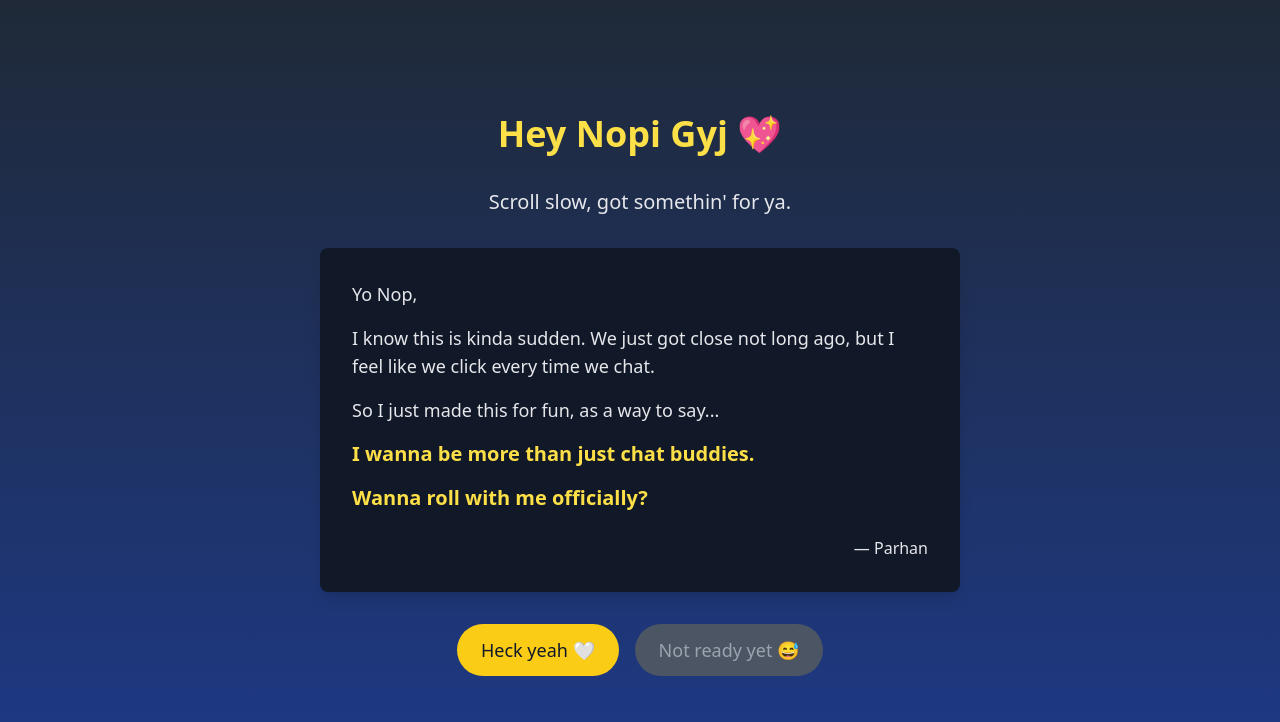
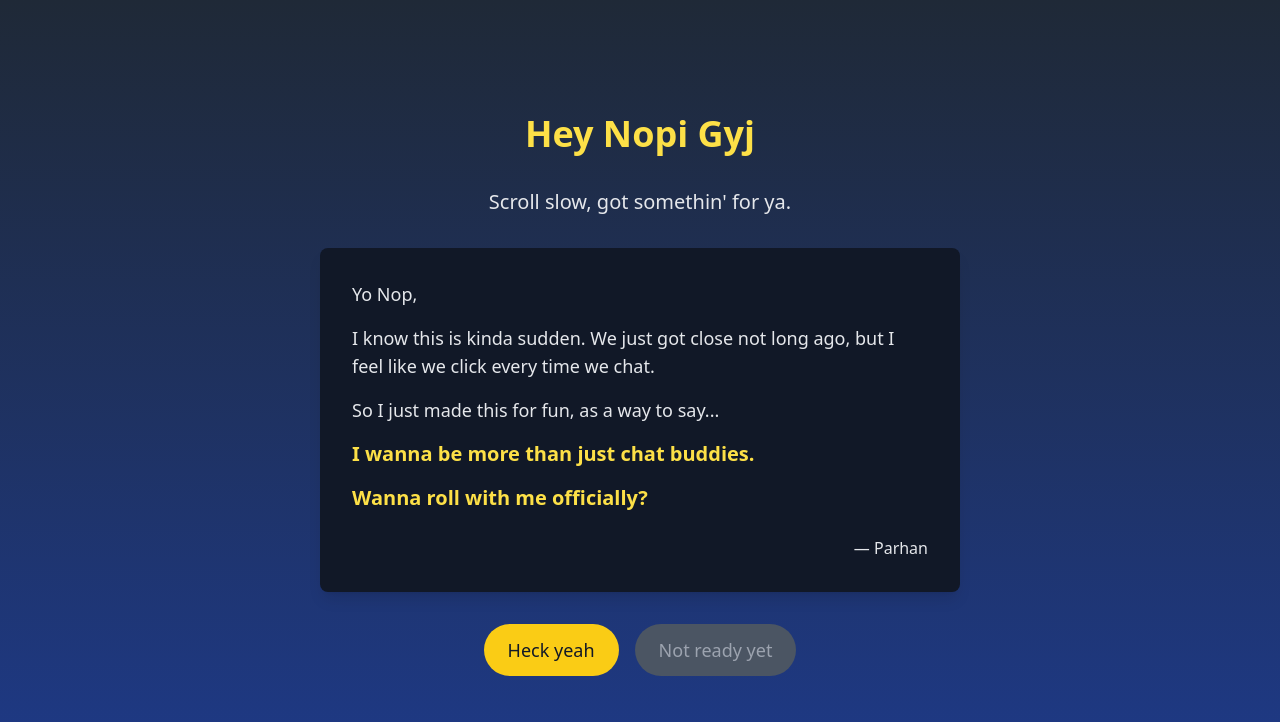
Before and after one commit to Liflifly/ytta, a plain HTML site: page index.html in a window 1280 px wide. Drawn offline with nearby package versions, Linux system fonts and the light colour scheme.

Commit message:
Update index.html

```diff
--- a/index.html
+++ b/index.html
@@ -25,7 +25,7 @@
 </head>
 <body class="min-h-screen flex flex-col items-center justify-center bg-gradient-to-b from-blue-900 to-gray-800 transition-colors duration-1000" id="body">
     <div class="container mx-auto px-4 py-8 max-w-2xl">
-        <h1 class="text-3xl md:text-4xl font-bold text-yellow-300 text-center mb-6 animate-bounce">Hey Nopi Gyj 💖</h1>
+        <h1 class="text-3xl md:text-4xl font-bold text-yellow-300 text-center mb-6 animate-bounce">Hey Nopi Gyj </h1>
         <p class="text-lg md:text-xl text-gray-200 text-center mb-8 opacity-0" id="scroll-text">Scroll slow, got somethin' for ya.</p>
 
         <div class="bg-gray-900 rounded-lg shadow-lg p-6 md:p-8 mb-8 opacity-0" id="message-card">
@@ -46,8 +46,8 @@
         </div>
 
         <div class="flex flex-col md:flex-row gap-4 w-full justify-center">
-            <button id="yes-btn" class="bg-yellow-400 text-gray-900 px-6 py-3 rounded-full hover:bg-yellow-500 transition-all pulse text-base md:text-lg">Heck yeah 🤍</button>
-            <button id="no-btn" class="bg-gray-600 text-gray-400 px-6 py-3 rounded-full hover:bg-gray-400 text-base md:text-lg">Not ready yet 😅</button>
+            <button id="yes-btn" class="bg-yellow-400 text-gray-900 px-6 py-3 rounded-full hover:bg-yellow-500 transition-all pulse text-base md:text-lg">Heck yeah </button>
+            <button id="no-btn" class="bg-gray-600 text-gray-400 px-6 py-3 rounded-full hover:bg-gray-400 text-base md:text-lg">Not ready yet </button>
         </div>
     </div>
 
```
